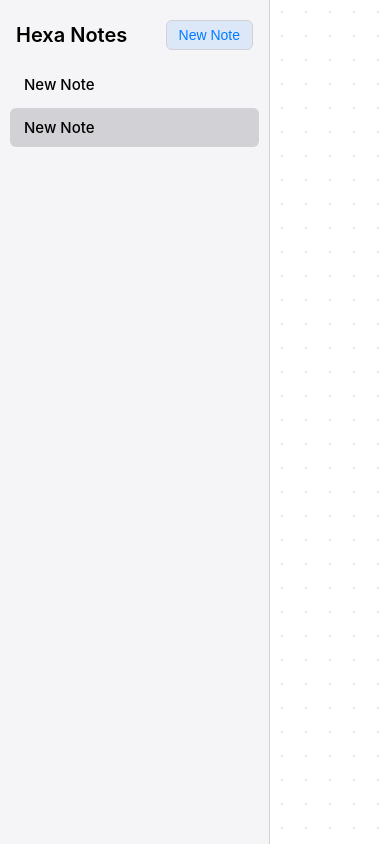
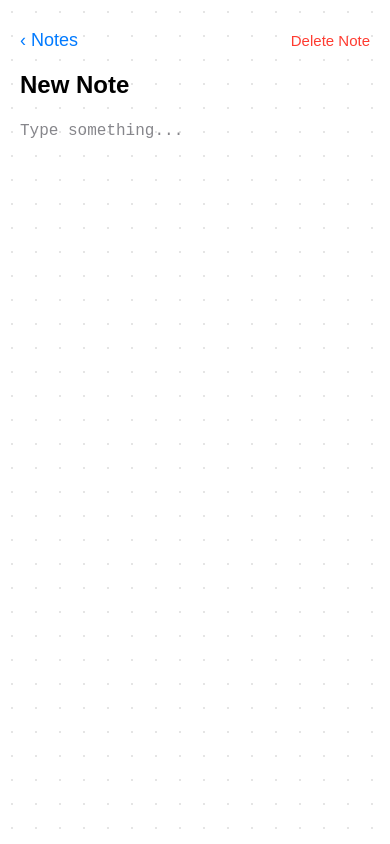
Before and after one commit to Hexa-Programmer/HexaNotes, a plain HTML site: page index.html in a window 390 px wide. Both pictures are taken after a click on the button "New Note". Drawn offline with Linux system fonts and the light colour scheme.

Commit message:
Added design responsiveness

```diff
--- a/index.html
+++ b/index.html
@@ -1,4 +1,4 @@
-<!--- index.html -->
+<!-- index.html -->
 <!DOCTYPE html>
 <html lang="en">
 <head>
@@ -18,7 +18,7 @@
     <h1>Welcome to HexaNotes</h1>
 </div>
 
-<div class="container">
+<div class="container" id="appContainer">
 
     <div class="sidebar">
         <div class="sidebar-header">
@@ -30,9 +30,14 @@
 
     <div class="editor">
 
+        <div class="editor-header">
+            <button class="back-btn" onclick="closeNote()">‹ Notes</button>
+            <button class="delete-btn" onclick="deleteNote()">Delete Note</button>
+        </div>
+
         <input id="noteTitle" placeholder="Title" />
 
-        <textarea id="noteBox" placeholder="Write something..."></textarea>
+        <textarea id="noteBox" placeholder="Type something..."></textarea>
 
     </div>
 
--- a/script.js
+++ b/script.js
@@ -1,6 +1,4 @@
 // script.js
-
-//Hidden Pages:
 
 //Variables:
 let saved = localStorage.getItem("hexa_notes");
@@ -18,6 +16,7 @@ let currentNoteId = null;
 const noteList = document.getElementById("notesList");
 const noteBox = document.getElementById("noteBox");
 const noteTitle = document.getElementById("noteTitle");
+const appContainer = document.getElementById("appContainer");
 
 function createNote() {
     const newNote = {
@@ -29,7 +28,7 @@ function createNote() {
     notes.push(newNote);
     saveNotes();
     renderNotes();
-    openNote(newNote.id);
+    openNote(newNote.id, true);
 }
 
 function renderNotes() {
@@ -45,13 +44,13 @@ function renderNotes() {
             div.classList.add("active");
         }
 
-        div.onclick = () => openNote(note.id);
+        div.onclick = () => openNote(note.id, true);
 
         noteList.appendChild(div);
     });
 }
 
-function openNote(id) {
+function openNote(id, isUserAction = false) {
     const note = notes.find(n => n.id === id);
     if (!note) return;
 
@@ -67,6 +66,39 @@ function openNote(id) {
             else items[idx].classList.remove('active');
         }
     });
+
+    if (isUserAction && window.innerWidth <= 768) {
+        appContainer.classList.add('note-open');
+    }
+}
+
+function closeNote() {
+    appContainer.classList.remove('note-open');
+}
+
+function deleteNote() {
+    if (!currentNoteId) return;
+
+    // Small prompt to prevent accidental deletions
+    if (!confirm("Are you sure you want to delete this note?")) return;
+
+    // Filter out the active note
+    notes = notes.filter(n => n.id !== currentNoteId);
+    saveNotes();
+
+    // If on mobile, slide back out of the editor view automatically
+    if (window.innerWidth <= 768) {
+        closeNote();
+    }
+
+    // Refresh UI and open the next available note
+    renderNotes();
+
+    if (notes.length > 0) {
+        openNote(notes[0].id, false);
+    } else {
+        createNote(); // Generate a blank slate if the user deleted their last note
+    }
 }
 
 function saveNotes() {
@@ -98,7 +130,7 @@ function init() {
     renderNotes();
 
     if (notes.length > 0) {
-        openNote(notes[0].id);
+        openNote(notes[0].id, false);
     } else {
         const newNote = {
             id: Date.now(),
@@ -109,7 +141,7 @@ function init() {
         notes.push(newNote);
         saveNotes();
         renderNotes();
-        openNote(newNote.id);
+        openNote(newNote.id, false);
     }
 
     setTimeout(() => {
--- a/style.css
+++ b/style.css
@@ -5,6 +5,7 @@
     --text-main: #000000;
     --text-muted: #86868b;
     --accent: #007aff;
+    --danger: #ff3b30;
     --border-color: #d1d1d6;
     --hover-color: #e5e5ea;
     --active-color: #d1d1d6;
@@ -19,6 +20,7 @@
         --text-main: #ffffff;
         --text-muted: #98989d;
         --accent: #0a84ff;
+        --danger: #ff453a;
         --border-color: #2c2c2e;
         --hover-color: #2c2c2e;
         --active-color: #3a3a3c;
@@ -192,6 +194,36 @@ body {
     background: var(--active-color);
 }
 
+.editor-header {
+    display: flex;
+    justify-content: flex-end;
+    margin-bottom: 20px;
+}
+
+.editor-header button {
+    background: transparent;
+    border: none;
+    font-size: 15px;
+    font-weight: 500;
+    cursor: pointer;
+    padding: 0;
+    transition: opacity 0.2s ease;
+}
+
+.editor-header button:hover {
+    opacity: 0.7;
+}
+
+.back-btn {
+    color: var(--accent);
+    display: none;
+    font-size: 18px !important;
+}
+
+.delete-btn {
+    color: var(--danger);
+}
+
 .editor {
     flex: 1;
     display: flex;
@@ -226,3 +258,44 @@ body {
     line-height: 1.6;
     resize: none;
 }
+
+@media (max-width: 768px) {
+    #loadingScreen h1 {
+        font-size: 32px;
+    }
+
+    .blob-1, .blob-2 {
+        width: 250px;
+        height: 250px;
+    }
+
+    .sidebar {
+        width: 100vw;
+        min-width: 100vw;
+        border-right: none;
+    }
+
+    .editor {
+        position: fixed;
+        top: 0;
+        left: 0;
+        width: 100vw;
+        height: 100vh;
+        padding: 30px 20px;
+        transform: translateX(100%);
+        transition: transform 0.35s cubic-bezier(0.25, 1, 0.5, 1);
+        z-index: 10;
+    }
+
+    .container.note-open .editor {
+        transform: translateX(0);
+    }
+
+    .editor-header {
+        justify-content: space-between;
+    }
+
+    .back-btn {
+        display: block;
+    }
+}
```
